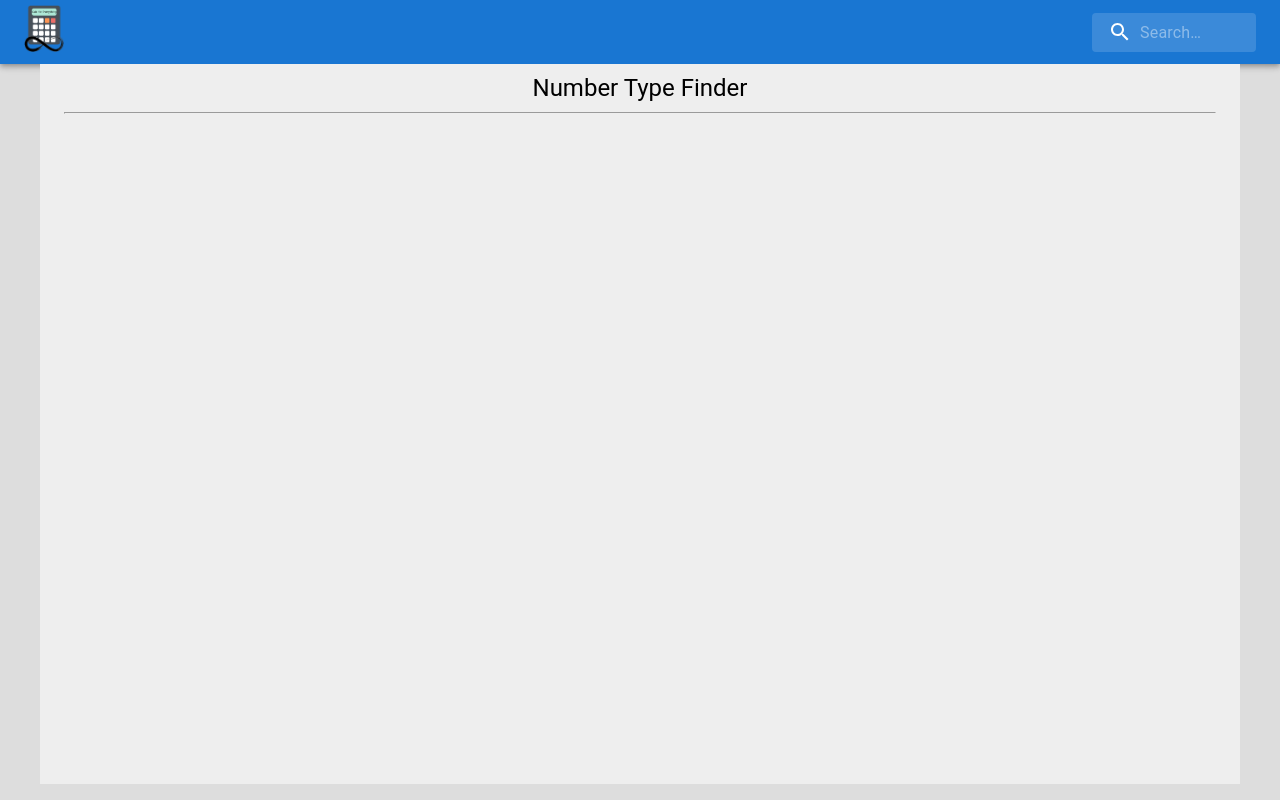
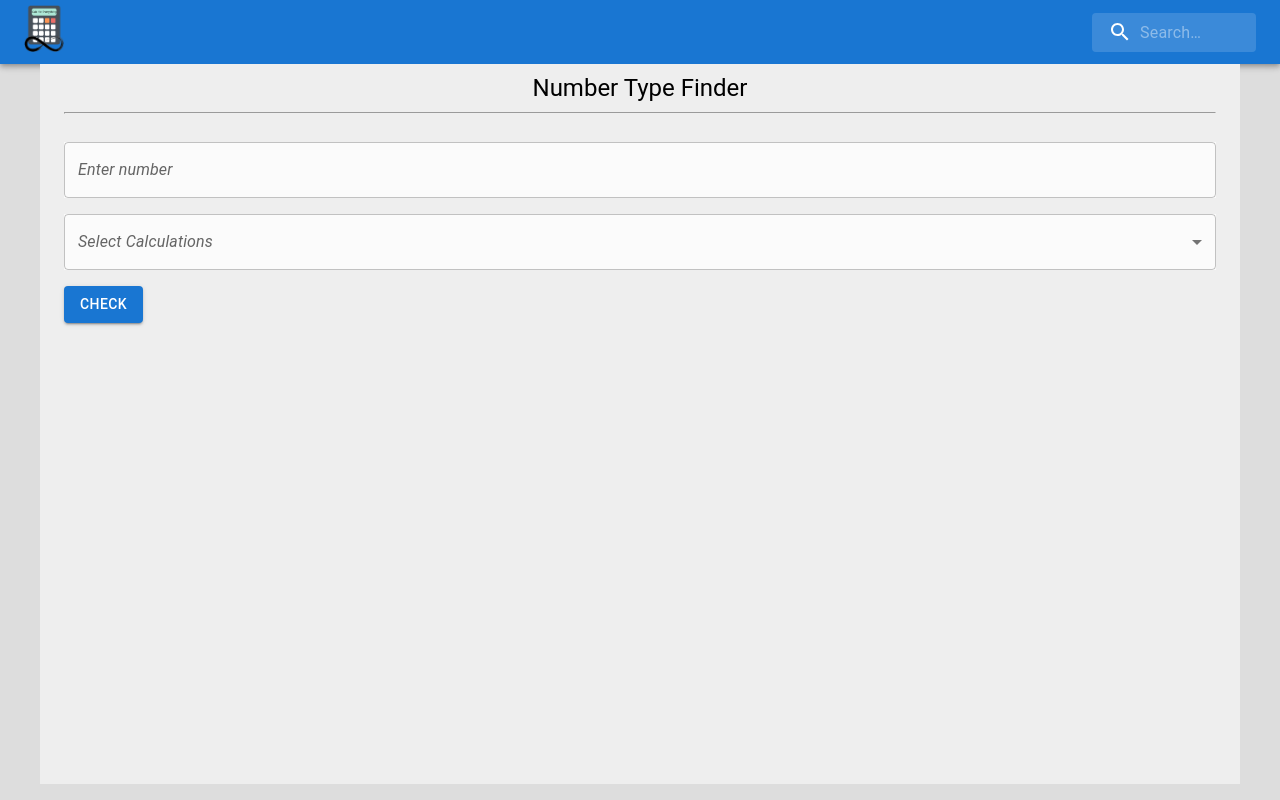
Before and after one commit to SarthakKeshari/calc_for_everything, a React (Create React App) app in the folder calculators/: page /numbertypefinder in a window 1280 px wide. Built offline with nearby package versions, Linux system fonts and the light colour scheme.

Commit message:
number_type_finder

```diff
--- a/calculators/src/computer_science/number_type_finder/MainNumberTypeFinder.js
+++ b/calculators/src/computer_science/number_type_finder/MainNumberTypeFinder.js
@@ -1,14 +1,209 @@
-import React from 'react';
-import { Container, Typography } from '@mui/material';
+import React, { useState } from "react";
+import {
+  Box,
+  Button,
+  Container,
+  Divider,
+  FormControl,
+  InputLabel,
+  MenuItem,
+  Paper,
+  Select,
+  TextField,
+  Typography,
+} from "@mui/material";
 
-function MainNumberTypeFinder(){
-    return(
-        <Container maxWidth="lg" sx={{ bgcolor: '#eeeeee', minHeight: '90vh', paddingY:"10" }}>
-            <Typography pt={1} variant='h5' sx = {{textAlign: "center"}}>Number Type Finder</Typography>
-            <hr/>
-            <br/>
-        </Container>
-    )
+function MainNumberTypeFinder() {
+  const [number, setnumber] = useState("");
+  const [selectedNumberTypes, setselectedNumberTypes] = useState([]);
+  const [results, setresults] = useState(null);
+
+  const handleCheck = () => {
+    if (number == "" || selectedNumberTypes.length == 0) {
+      return alert(
+        "Please make sure to select atleast one number type and add a number to check."
+      );
+    }
+
+    setnumber(parseInt(number));
+    const calculatedResults = {};
+
+    selectedNumberTypes.forEach((type) => {
+      switch (type) {
+        case "armstrong":
+          calculatedResults.armstrong = checkArmstrong(number);
+          break;
+        case "kaprekar":
+          calculatedResults.kaprekar = checkKaprekar(number);
+          break;
+        case "automorphic":
+          calculatedResults.automorphic = checkAutomorphic(number);
+          break;
+        case "perfect":
+          calculatedResults.perfect = checkPerfect(number);
+          break;
+        case "amicable":
+          calculatedResults.amicable = checkAmicable(number);
+          break;
+        default:
+          break;
+      }
+    });
+
+    setresults(calculatedResults);
+  };
+
+  // * functions to check number types
+
+  // armstrong
+  const checkArmstrong = (num) => {
+    let value = 0;
+    let x = num.toString();
+    x = x.split("");
+    x.forEach((digit) => {
+      value += parseInt(digit) ** x.length;
+    });
+    return value == num;
+  };
+
+  // Kaprekar Number
+  const checkKaprekar = (num) => {
+    let x = num ** 2;
+    x = x.toString();
+    const mid = Math.floor((x.length - 1) / 2);
+    const leftNum = x.substring(0, mid + 1);
+    const rightNum = x.substring(mid + 1, x.length);
+    const value = parseInt(leftNum) + parseInt(rightNum);
+    return value == num;
+  };
+
+  // Automorphic Number
+  const checkAutomorphic = (num) => {
+    let x = num ** 2;
+    x = x.toString();
+    x = x.substring(x.length - num.toString().length, x.length);
+    return parseInt(x) == num;
+  };
+
+  // sum of proper divisors of a Number
+  const sumProperDivisors = (num) => {
+    if (num <= 1) {
+      return 0;
+    }
+
+    let sum = 1;
+    const sqrtNum = Math.sqrt(num);
+
+    for (let i = 2; i <= sqrtNum; i++) {
+      if (num % i === 0) {
+        sum += i;
+        const divisor = num / i;
+        if (divisor !== i) {
+          sum += divisor;
+        }
+      }
+    }
+
+    return sum;
+  };
+
+  // Perfect Number
+  const checkPerfect = (num) => {
+    if (num <= 0) {
+      return false;
+    } else {
+      return sumProperDivisors(num) == num;
+    }
+  };
+
+  // Amicable Number
+  const checkAmicable = (num) => {
+    const x = sumProperDivisors(num);
+    if (x !== num) {
+      if (sumProperDivisors(x) == num) {
+        return true;
+      } else {
+        return false;
+      }
+    } else {
+      return true;
+    }
+  };
+
+  return (
+    <Container
+      maxWidth="lg"
+      sx={{ bgcolor: "#eeeeee", minHeight: "90vh", paddingY: "10" }}
+    >
+      <Typography pt={1} variant="h5" sx={{ textAlign: "center" }}>
+        Number Type Finder
+      </Typography>
+      <hr />
+      <br />
+      {/* input for the number */}
+      <TextField
+        type="Number"
+        label="Enter number"
+        variant="outlined"
+        value={number}
+        onChange={(e) => setnumber(e.target.value)}
+        fullWidth
+        sx={{ backgroundColor: "rgba(255, 255, 255, 0.8)" }}
+      />
+      {/* multi-select dropdown list */}
+      <FormControl
+        variant="outlined"
+        fullWidth
+        sx={{ marginTop: "1rem", backgroundColor: "rgba(255, 255, 255, 0.8)" }}
+      >
+        <InputLabel>Select Calculations</InputLabel>
+        <Select
+          multiple
+          value={selectedNumberTypes}
+          onChange={(e) => setselectedNumberTypes(e.target.value)}
+          label="Select Calculations"
+          renderValue={(selected) => selected.join(", ")}
+        >
+          <MenuItem value="armstrong">Armstrong Number</MenuItem>
+          <MenuItem value="kaprekar">Kaprekar Number</MenuItem>
+          <MenuItem value="automorphic">Automorphic Number</MenuItem>
+          <MenuItem value="perfect">Perfect Number</MenuItem>
+          <MenuItem value="amicable">Amicable Number</MenuItem>
+        </Select>
+      </FormControl>
+      {/* button to check the number type */}
+      <Button
+        variant="contained"
+        color="primary"
+        sx={{ marginTop: "1rem" }}
+        onClick={handleCheck}
+      >
+        Check
+      </Button>
+
+      {/* results */}
+      {results !== null && (
+        <Box mt={3}>
+          <Paper
+            elevation={3}
+            sx={{ maxHeight: "380px", overflowY: "auto", padding: "16px" }}
+          >
+            {Object.keys(results).map((type) => (
+              <div key={type}>
+                <Typography variant="h6">
+                  {type.charAt(0).toUpperCase() + type.slice(1)} Number :
+                </Typography>
+                <Typography variant="body1">
+                  {results[type] ? "Yes" : "No"}
+                </Typography>
+                <Divider sx={{ marginY: "8px" }} />
+              </div>
+            ))}
+          </Paper>
+        </Box>
+      )}
+    </Container>
+  );
 }
 
 export default MainNumberTypeFinder;
```
